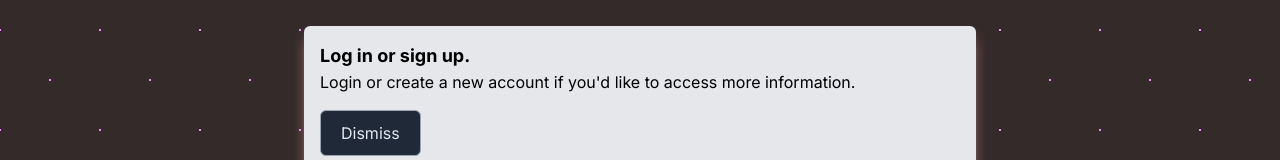
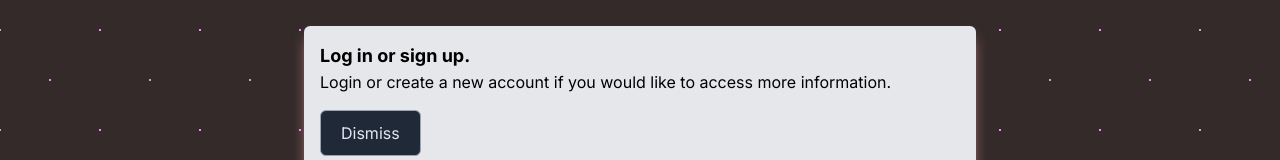
Before and after one commit to majid-L/next13-app, a Next.js app: page / in a window 1280 px wide. Shown: the part 370-530 px from the top of the page. Built offline with nearby package versions, Linux system fonts and the light colour scheme; no server answers.

Commit message:
Attempting to resolve build error related to unescaped apostrophes

```diff
--- a/app/components/ExamsList.jsx
+++ b/app/components/ExamsList.jsx
@@ -36,7 +36,7 @@ return isLoading ? <Spinner /> :
                     <p className="mb-2 pb-2 border-b-2 border-t-indigo-500 text-gray-500">{exam.title} (Exam ID: {exam.id})</p>
                     <p className="pb-2 border-b-2 border-t-indigo-500">{exam.description} is taking place at {exam.locationName} on {exam.date.slice(0, 10)} at {exam.date.slice(10)}.</p>
                     </div>
-                    {pathname === '/exams' && <Link href={`/candidates/${exam.candidateId}`} className="block mt-2 text-pink-700 hover:underline hover:text-blue-500 overflow-ellipsis truncate">View {exam.candidateName}&rsquo;s exams</Link>}
+                    {pathname === '/exams' && <Link href={`/candidates/${exam.candidateId}`} className="block mt-2 text-pink-700 hover:underline hover:text-blue-500 overflow-ellipsis truncate">View {exam.candidateName}&apos;s exams</Link>}
                      <button onClick={() => handleDelete(exam.id)} className="bg-gray-300 w-full border-2 border-gray-400 mt-2 py-1 px-2 rounded hover:bg-red-400">Cancel session</button>
                 </div>
             </div>
--- a/app/page.jsx
+++ b/app/page.jsx
@@ -16,7 +16,7 @@ const [showMsg, setShowMsg] = useState(true);
 
     {!context?.loggedInUser?.user?.id && showMsg && <div className="mx-auto my-16 p-4 bg-gray-200 w-4/5 max-w-2xl rounded-md shadow-lg shadow-red-300/60">
     <p className="text-lg font-semibold">Log in or sign up.</p>
-    <p>Login or create a new account if you'd like to access more information.</p>
+    <p>Login or create a new account if you would like to access more information.</p>
     <button onClick={() => setShowMsg(false)} className="bg-gray-800 text-slate-200 py-2.5 px-5 mt-4 border border-gray-400 rounded-md ">Dismiss</button>
     </div>}
 
@@ -31,7 +31,7 @@ const [showMsg, setShowMsg] = useState(true);
       {/* flex item */}
       <div className="home-card">
         <UserIcon/>
-        <h2 className="w-3/4 pt-6 md:p-0">Create an account and view your candidates' exams.</h2>
+        <h2 className="w-3/4 pt-6 md:p-0">Create an account and view your candidates&apos; exams.</h2>
       </div>
 
       {/* flex item */}
```
